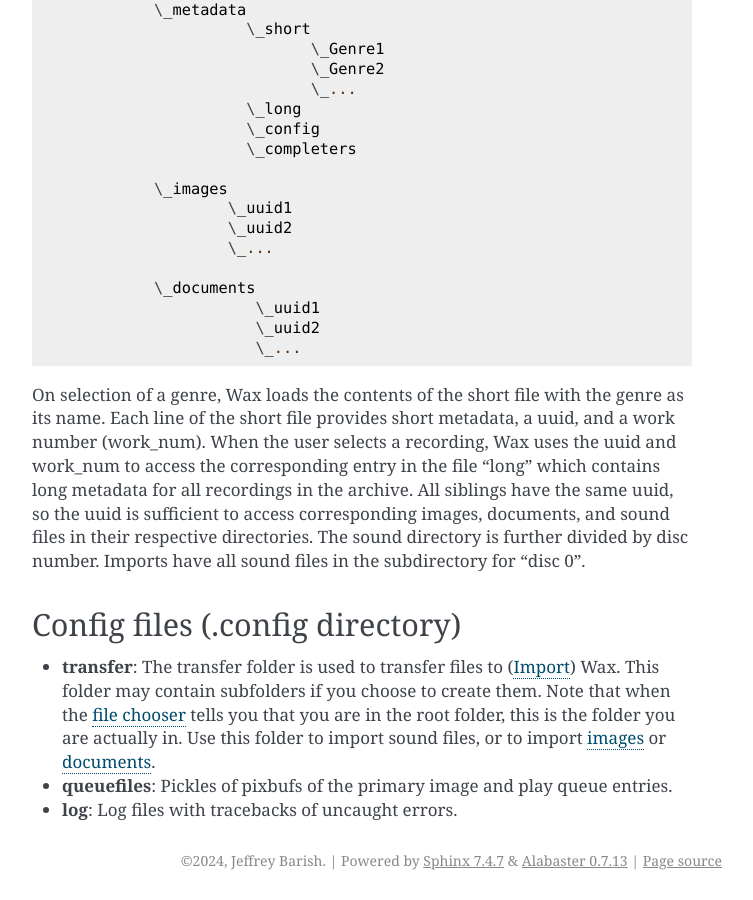
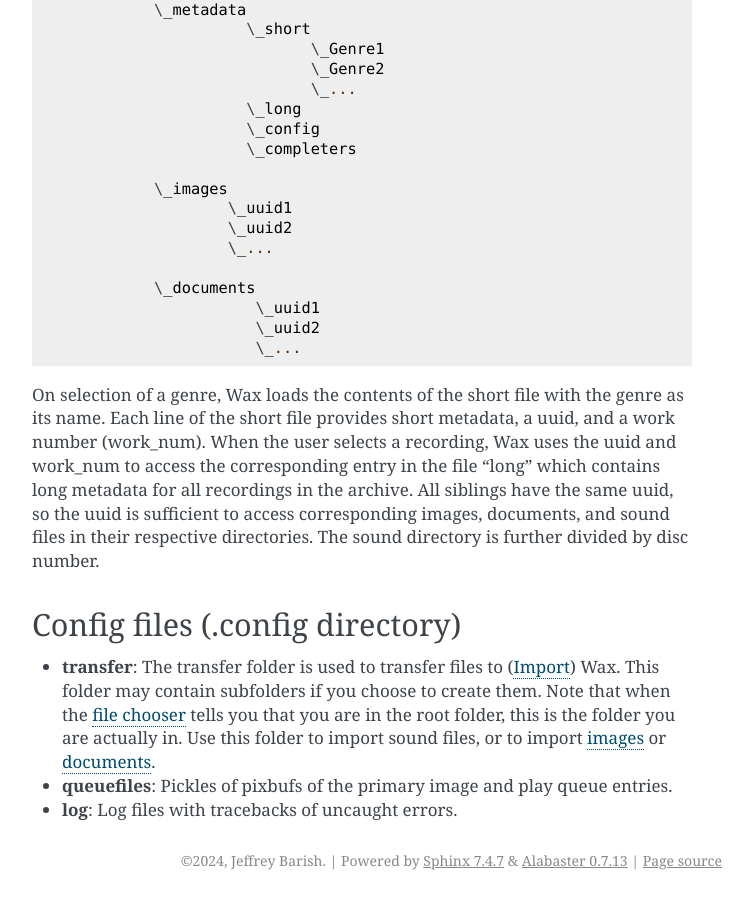
Before and after one commit to jeffbarish/wax-manual, a Sphinx documentation site: the page built from source/appendix.rst, in a window 1280 px wide and 900 px high, scrolled down 1605 px. Shown: the whole window, without its empty margins (388-1141 px from the left). Built offline with Sphinx 7.4.7, drawn with Linux system fonts in a browser that asks for light colours.

Commit message:
Changes to appendix.

```diff
--- a/source/appendix.rst
+++ b/source/appendix.rst
@@ -87,7 +87,7 @@ Directories are structured as follows::
                          \_uuid2
                          \_...
 
-On selection of a genre, Wax loads the contents of the short file with the genre as its name. Each line of the short file provides short metadata, a uuid, and a work number (work_num). When the user selects a recording, Wax uses the uuid and work_num to access the corresponding entry in the file "long" which contains long metadata for all recordings in the archive. All siblings have the same uuid, so the uuid is sufficient to access corresponding images, documents, and sound files in their respective directories. The sound directory is further divided by disc number. Imports have all sound files in the subdirectory for "disc 0".
+On selection of a genre, Wax loads the contents of the short file with the genre as its name. Each line of the short file provides short metadata, a uuid, and a work number (work_num). When the user selects a recording, Wax uses the uuid and work_num to access the corresponding entry in the file "long" which contains long metadata for all recordings in the archive. All siblings have the same uuid, so the uuid is sufficient to access corresponding images, documents, and sound files in their respective directories. The sound directory is further divided by disc number.
 
 Config files (.config directory)
 --------------------------------
```
Also changed, not shown: 5 other files.
